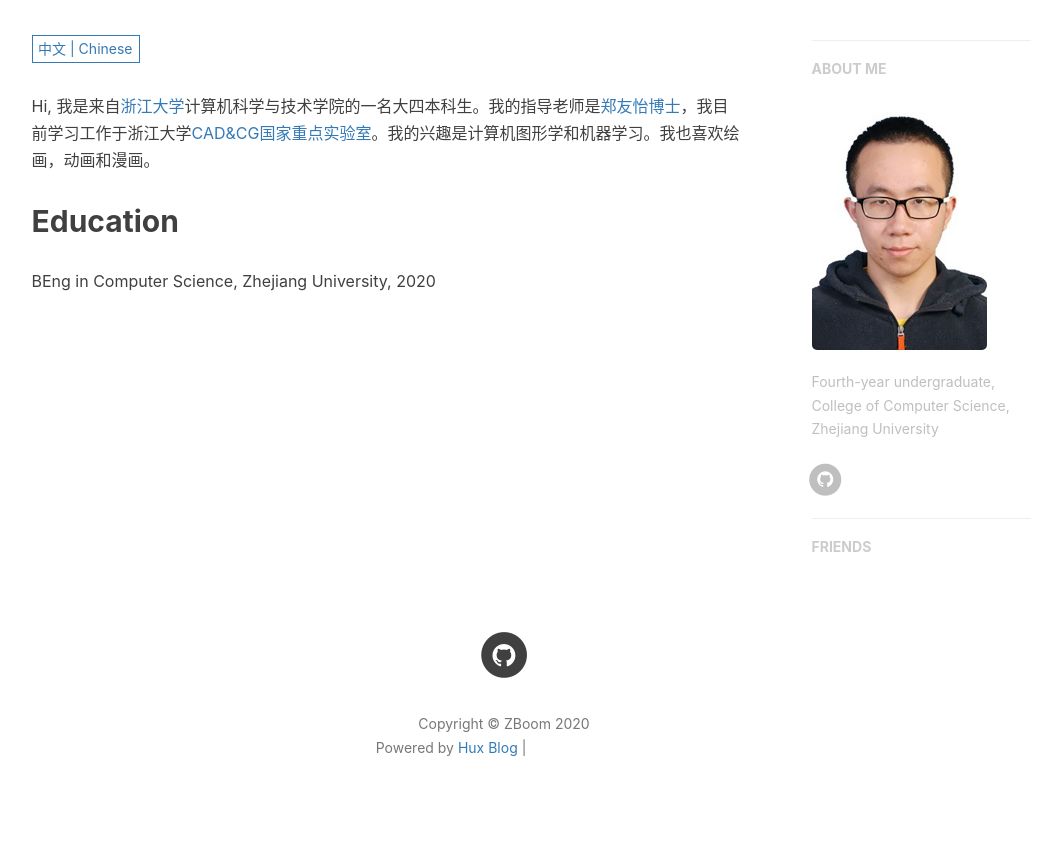
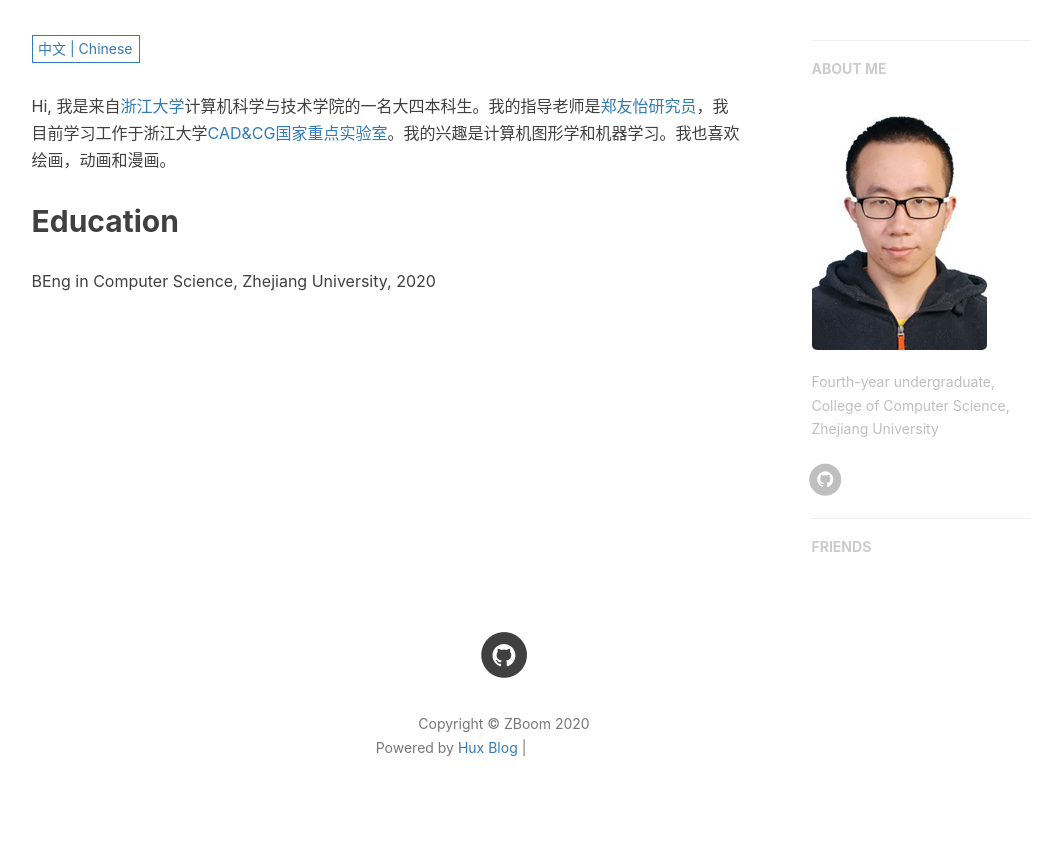
Before and after one commit to zjj1997zju/zjj1997zju.github.io, a Jekyll site: the page built from about.html, in a window 1280 px wide. Shown: the part 398-1250 px from the top of the page, without its empty margins (136-1176 px from the left). Built offline with Jekyll 4.4.1, drawn with Linux system fonts in a browser that asks for light colours; nearby versions of some CDN libraries; comment, search, counter and statistics services are not loaded; grey boxes are pictures that could not be loaded.

Commit message:
Modify About

```diff
--- a/_includes/about/zh.md
+++ b/_includes/about/zh.md
@@ -1 +1 @@
-Hi, 我是来自[浙江大学](http://www.zju.edu.cn/)计算机科学与技术学院的一名大四本科生。我的指导老师是[郑友怡博士](http://www.youyizheng.net/index.html)，我目前学习工作于浙江大学[CAD&CG国家重点实验室](http://www.cad.zju.edu.cn/)。我的兴趣是计算机图形学和机器学习。我也喜欢绘画，动画和漫画。
+Hi, 我是来自[浙江大学](http://www.zju.edu.cn/)计算机科学与技术学院的一名大四本科生。我的指导老师是[郑友怡研究员](http://www.youyizheng.net/index.html)，我目前学习工作于浙江大学[CAD&CG国家重点实验室](http://www.cad.zju.edu.cn/)。我的兴趣是计算机图形学和机器学习。我也喜欢绘画，动画和漫画。
```
